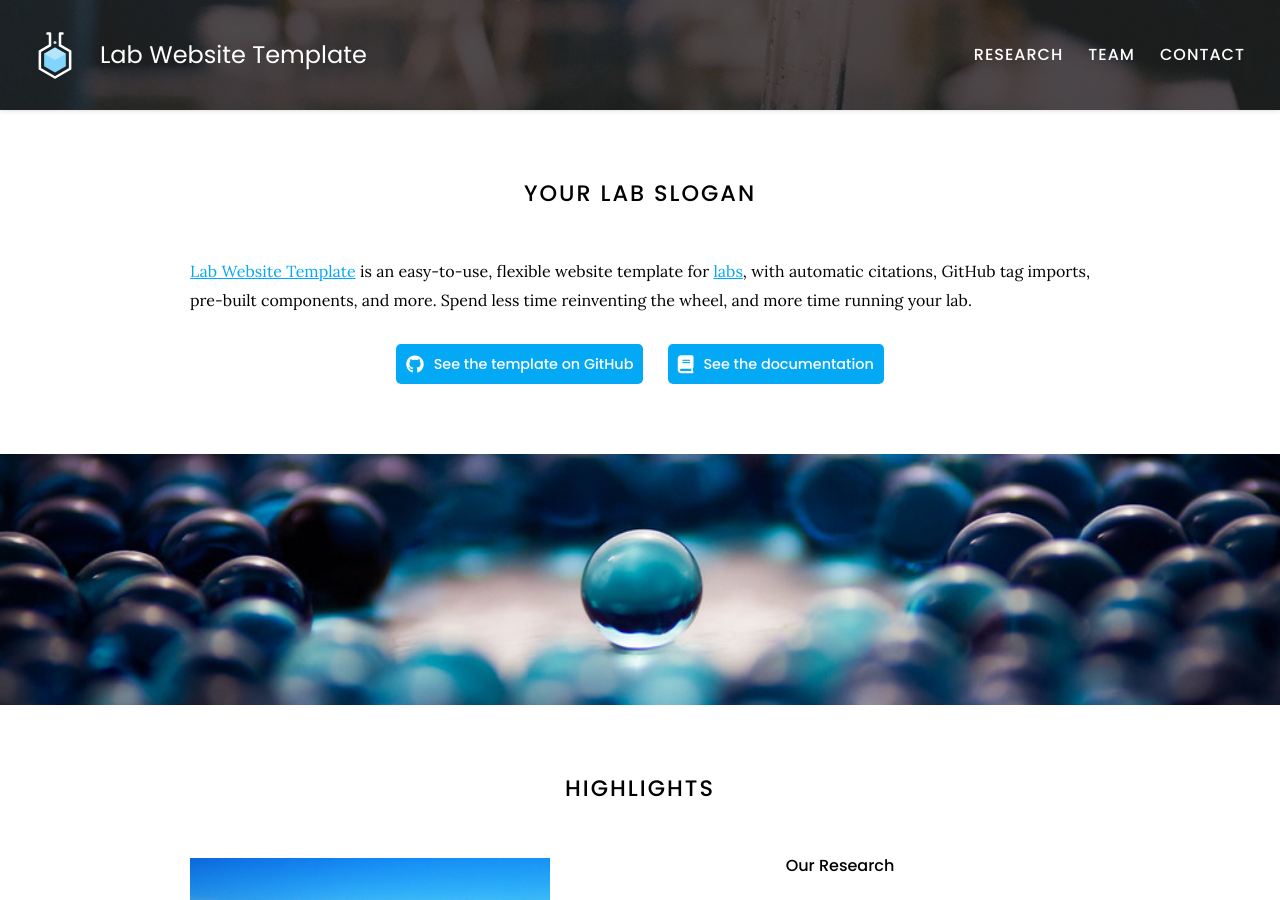
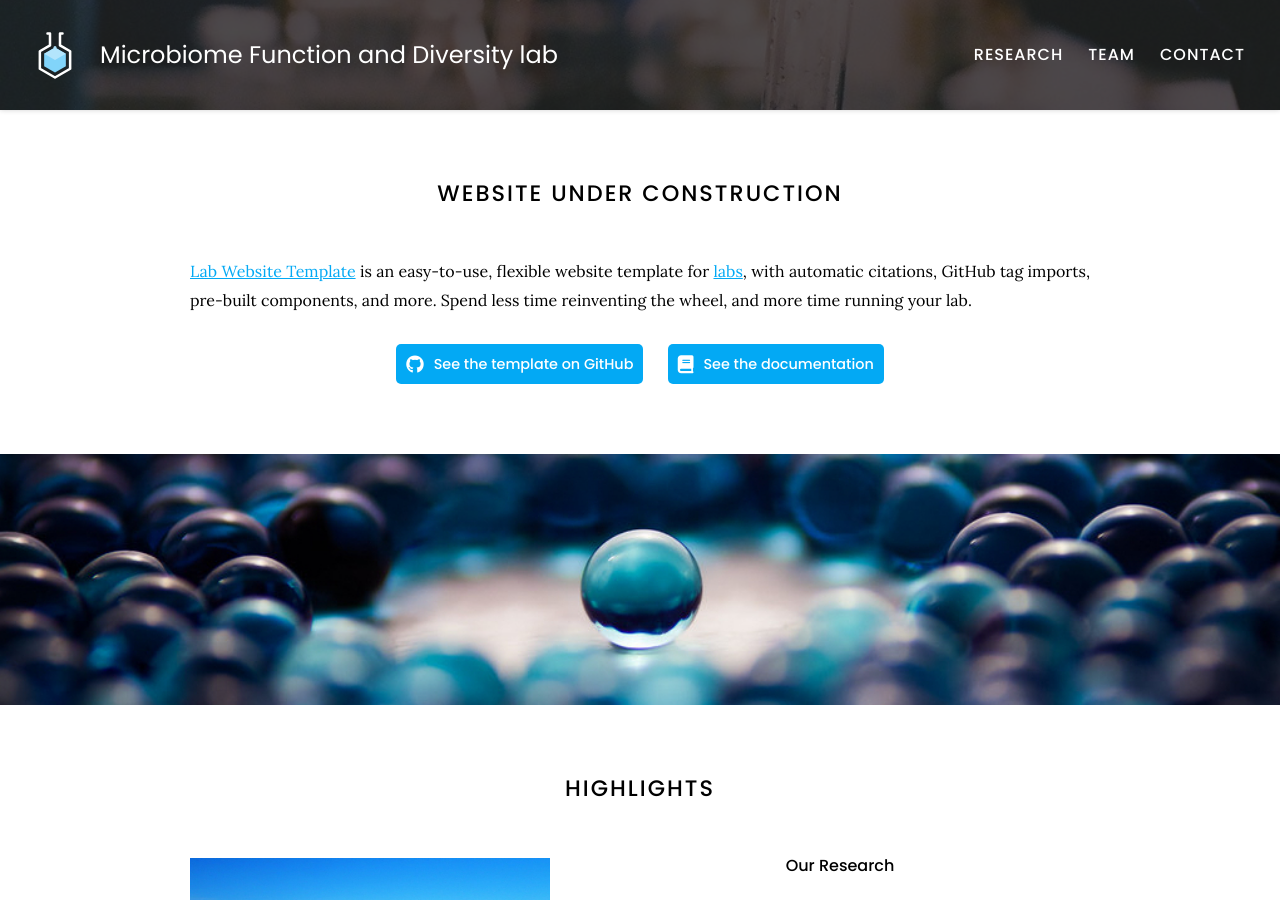
Before and after one commit to microfundiv-lab/microfundiv-lab.github.io, a Jekyll site: the page built from index.md, in a window 1280 px wide and 900 px high. Built offline with Jekyll 4.4.1, drawn with Linux system fonts in a browser that asks for light colours; some of the changed text lies outside the part shown.

Commit message:
Update configs

```diff
--- a/_config.yaml
+++ b/_config.yaml
@@ -1,7 +1,7 @@
 ### basic settings
 
 # site properties and page defaults
-title: Lab Website Template
+title: Microbiome Function and Diversity lab
 description: An easy-to-use, flexible website template for labs, with automatic citations, GitHub tag imports, pre-built components, and more.
 logo: images/logo.svg
 header: images/background.jpg
--- a/index.md
+++ b/index.md
@@ -2,7 +2,7 @@
 title: Home
 ---
 
-# Your Lab Slogan
+# Website under construction
 
 [Lab Website Template](https://github.com/greenelab/lab-website-template) is an easy-to-use, flexible website template for [labs](https://www.greenelab.com/), with automatic citations, GitHub tag imports, pre-built components, and more.
 Spend less time reinventing the wheel, and more time running your lab.
```
